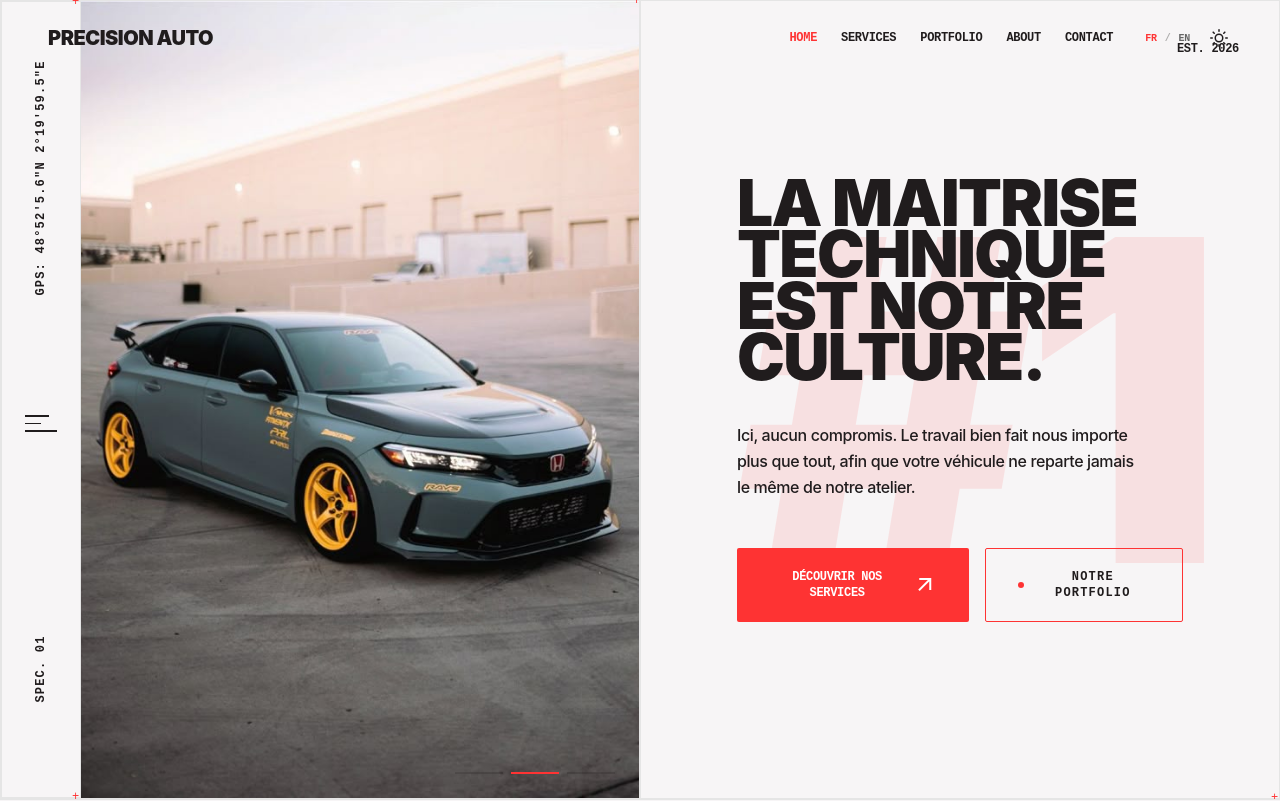
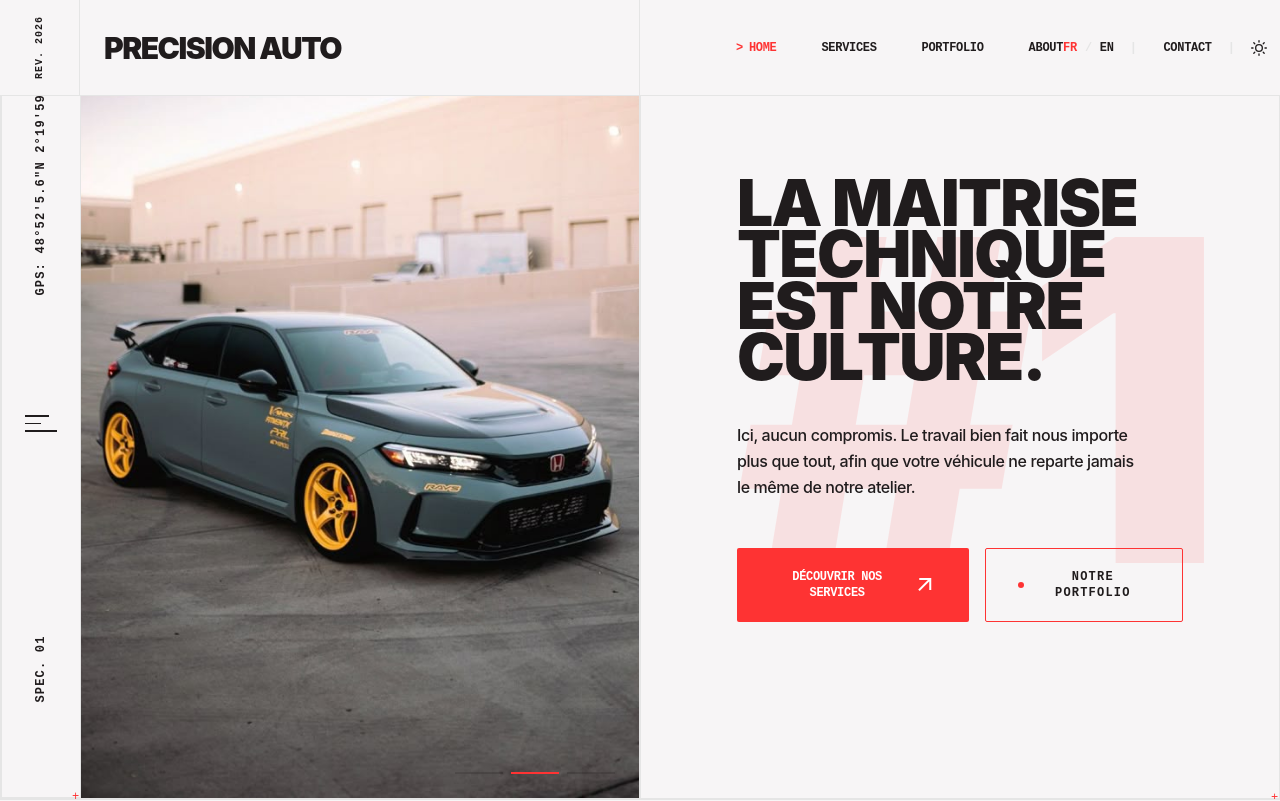
Before and after one commit to Teodev578/prepa_website, a Next.js app: page / in a window 1280 px wide. Shown: the top 801 px of the page. Built offline with nearby package versions, Linux system fonts and the light colour scheme.

Commit message:
refactor: redesign Navbar with static layout and updated navigation styling

```diff
--- a/components/Navbar.tsx
+++ b/components/Navbar.tsx
@@ -1,61 +1,57 @@
 "use client";
 
-import { useState, useEffect, useRef } from 'react';
+import { useState } from 'react';
 import Link from 'next/link';
 import { usePathname } from 'next/navigation';
 import { useTheme } from '@/components/ThemeProvider';
 
 export default function Navbar() {
     const [lang, setLang] = useState('fr');
-    const [isScrolled, setIsScrolled] = useState(false);
     const [isMenuOpen, setIsMenuOpen] = useState(false);
     const { theme, toggleTheme } = useTheme();
     const pathname = usePathname();
-    const headerRef = useRef<HTMLElement>(null);
-
-    const handleMouseMove = (e: React.MouseEvent<HTMLElement>) => {
-        if (!headerRef.current) return;
-        const rect = headerRef.current.getBoundingClientRect();
-        const x = e.clientX - rect.left;
-        headerRef.current.style.setProperty('--mouse-x', `${x}px`);
-    };
-
-    // Gestion du scroll
-    useEffect(() => {
-        const handleScroll = () => setIsScrolled(window.scrollY > 50);
-        window.addEventListener('scroll', handleScroll);
-        handleScroll();
-        return () => window.removeEventListener('scroll', handleScroll);
-    }, []);
 
     const links = [
         { label: "HOME", href: "/" },
         { label: "SERVICES", href: "/services" },
         { label: "PORTFOLIO", href: "/portfolio" },
         { label: "ABOUT", href: "/about" },
-        { label: "CONTACT", href: "/contact" },
     ];
 
     return (
-        <header
-            className={`fixed top-0 left-0 w-full z-[100] transition-all duration-300 ${isScrolled ? 'bg-background/90 backdrop-blur-md shadow-sm border-b border-border py-4' : 'bg-transparent py-6'} custom-header ${isScrolled ? 'scrolled' : ''}`}
-            ref={headerRef}
-            onMouseMove={handleMouseMove}
-        >
-            <div className="container mx-auto px-6 lg:px-12 header-container flex justify-between items-center relative z-[101]">
-                <Link href="/" className="logo flex items-center gap-4 text-foreground font-sans font-black tracking-tighter uppercase text-xl" onClick={() => setIsMenuOpen(false)}>
-                    <span>PRECISION AUTO</span>
-                </Link>
+        <header className="fixed top-0 left-0 w-full z-[100] bg-background border-b border-border h-20 md:h-24">
+            {/* Desktop Header */}
+            <div className="hidden lg:flex w-full h-full">
+                {/* Left Block: Match 50% exactly and border right */}
+                <div className="w-1/2 h-full flex items-stretch border-r border-border">
+                    {/* Responsive spacer matching Hero's left Edge Menu */}
+                    <div className="w-16 xl:w-20 shrink-0 h-full border-r border-border flex items-center justify-center">
+                        <span className="font-mono text-[10px] uppercase font-bold tracking-widest -rotate-90 whitespace-nowrap text-foreground">
+                            REV. 2026
+                        </span>
+                    </div>
+                    {/* Logo Space */}
+                    <div className="flex-grow flex items-center pl-6">
+                        <Link href="/" className="text-foreground font-sans font-black tracking-tighter uppercase text-3xl">
+                            PRECISION AUTO
+                        </Link>
+                    </div>
+                </div>
 
-                <div className="header-right hidden md:flex items-center gap-8">
-                    <nav className={`main-nav ${isMenuOpen ? 'nav-active' : ''}`} id="main-nav">
-                        <ul className="nav-links flex gap-6 text-xs font-mono uppercase tracking-[0.2em] font-bold">
+                {/* Right Block: Match 50% exactly, with internal padding from Hero */}
+                <div className="w-1/2 h-full flex items-center justify-between lg:px-24 bg-background">
+                    {/* Navigation */}
+                    <nav className="h-full flex items-center">
+                        <ul className="flex gap-6 xl:gap-8 text-xs font-mono uppercase tracking-widest font-bold h-full">
                             {links.map((link) => (
-                                <li key={link.label}>
+                                <li key={link.label} className="h-full flex items-center">
                                     <Link
                                         href={link.href}
-                                        className={`transition-colors ${pathname === link.href ? 'text-primary' : 'hover:text-primary text-foreground'}`}
+                                        className={`group flex items-center h-full transition-none ${pathname === link.href ? 'text-primary' : 'text-foreground hover:text-primary'}`}
                                     >
+                                        <span className={`text-primary font-bold mr-1.5 transition-none ${pathname === link.href ? 'opacity-100' : 'opacity-0 group-hover:opacity-100'}`}>
+                                            {'>'}
+                                        </span>
                                         {link.label}
                                     </Link>
                                 </li>
@@ -63,26 +59,50 @@ export default function Navbar() {
                         </ul>
                     </nav>
 
-                    <div className="header-actions flex items-center gap-4">
-                        <div className="language-switcher flex gap-2 text-[10px] font-mono font-bold text-muted-foreground uppercase">
-                            <button className={`lang-link transition-colors ${lang === 'fr' ? 'text-primary' : 'hover:text-foreground'}`} onClick={() => setLang('fr')}>FR</button>
-                            <span className="opacity-50">/</span>
-                            <button className={`lang-link transition-colors ${lang === 'en' ? 'text-primary' : 'hover:text-foreground'}`} onClick={() => setLang('en')}>EN</button>
+                    {/* Technical Actions Toolbar */}
+                    <div className="flex items-center text-xs font-mono text-foreground font-bold uppercase tracking-widest">
+                        {/* Selector FR / EN */}
+                        <div className="flex gap-1 items-center">
+                            <button className={`transition-none ${lang === 'fr' ? 'text-primary' : 'hover:text-primary'}`} onClick={() => setLang('fr')}>FR</button>
+                            <span className="text-border px-1">/</span>
+                            <button className={`transition-none ${lang === 'en' ? 'text-primary' : 'hover:text-primary'}`} onClick={() => setLang('en')}>EN</button>
                         </div>
 
-                        <button id="theme-toggle" className="theme-toggle hover:text-primary transition-colors text-foreground p-1" onClick={toggleTheme} aria-label="Changer le thème">
+                        <span className="text-border px-4">|</span>
+
+                        {/* Contact Link */}
+                        <Link
+                            href="/contact"
+                            className={`group flex items-center transition-none ${pathname === '/contact' ? 'text-primary' : 'text-foreground hover:text-primary'}`}
+                        >
+                            <span className={`text-primary font-bold mr-1 transition-none opacity-0 group-hover:opacity-100`}>
+                                {'>'}
+                            </span>
+                            CONTACT
+                        </Link>
+
+                        <span className="text-border px-4">|</span>
+
+                        {/* Theme Toggle */}
+                        <button id="theme-toggle" className="hover:text-primary transition-none text-foreground flex items-center" onClick={toggleTheme} aria-label="Toggle Theme">
                             {theme === 'dark' ? (
-                                <svg className="moon-icon" xmlns="http://www.w3.org/2000/svg" width="18" height="18" viewBox="0 0 24 24" fill="none" stroke="currentColor" strokeWidth="2" strokeLinecap="round" strokeLinejoin="round"><path d="M21 12.79A9 9 0 1 1 11.21 3 7 7 0 0 0 21 12.79z"></path></svg>
+                                <svg className="moon-icon" xmlns="http://www.w3.org/2000/svg" width="16" height="16" viewBox="0 0 24 24" fill="none" stroke="currentColor" strokeWidth="2" strokeLinecap="round" strokeLinejoin="round"><path d="M21 12.79A9 9 0 1 1 11.21 3 7 7 0 0 0 21 12.79z"></path></svg>
                             ) : (
-                                <svg className="sun-icon" xmlns="http://www.w3.org/2000/svg" width="18" height="18" viewBox="0 0 24 24" fill="none" stroke="currentColor" strokeWidth="2" strokeLinecap="round" strokeLinejoin="round"><circle cx="12" cy="12" r="5"></circle><line x1="12" y1="1" x2="12" y2="3"></line><line x1="12" y1="21" x2="12" y2="23"></line><line x1="4.22" y1="4.22" x2="5.64" y2="5.64"></line><line x1="18.36" y1="18.36" x2="19.78" y2="19.78"></line><line x1="1" y1="12" x2="3" y2="12"></line><line x1="21" y1="12" x2="23" y2="12"></line><line x1="4.22" y1="19.78" x2="5.64" y2="18.36"></line><line x1="18.36" y1="5.64" x2="19.78" y2="4.22"></line></svg>
+                                <svg className="sun-icon" xmlns="http://www.w3.org/2000/svg" width="16" height="16" viewBox="0 0 24 24" fill="none" stroke="currentColor" strokeWidth="2" strokeLinecap="round" strokeLinejoin="round"><circle cx="12" cy="12" r="5"></circle><line x1="12" y1="1" x2="12" y2="3"></line><line x1="12" y1="21" x2="12" y2="23"></line><line x1="4.22" y1="4.22" x2="5.64" y2="5.64"></line><line x1="18.36" y1="18.36" x2="19.78" y2="19.78"></line><line x1="1" y1="12" x2="3" y2="12"></line><line x1="21" y1="12" x2="23" y2="12"></line><line x1="4.22" y1="19.78" x2="5.64" y2="18.36"></line><line x1="18.36" y1="5.64" x2="19.78" y2="4.22"></line></svg>
                             )}
                         </button>
                     </div>
                 </div>
+            </div>
 
-                {/* Mobile Burger Menu block */}
-                <div className="md:hidden flex items-center gap-6">
-                    <button id="theme-toggle-mobile" className="theme-toggle hover:text-primary transition-colors text-foreground" onClick={toggleTheme}>
+            {/* Mobile / Tablet Header */}
+            <div className="lg:hidden flex items-center justify-between w-full h-full px-6 bg-background relative z-[101]">
+                <Link href="/" className="logo text-foreground font-sans font-black tracking-tighter uppercase text-xl md:text-2xl" onClick={() => setIsMenuOpen(false)}>
+                    PRECISION AUTO
+                </Link>
+
+                <div className="flex items-center gap-6">
+                    <button id="theme-toggle-mobile" className="hover:text-primary transition-none text-foreground" onClick={toggleTheme} aria-label="Toggle Theme Mobile">
                         {theme === 'dark' ? (
                             <svg className="moon-icon" xmlns="http://www.w3.org/2000/svg" width="18" height="18" viewBox="0 0 24 24" fill="none" stroke="currentColor" strokeWidth="2" strokeLinecap="round" strokeLinejoin="round"><path d="M21 12.79A9 9 0 1 1 11.21 3 7 7 0 0 0 21 12.79z"></path></svg>
                         ) : (
@@ -90,33 +110,38 @@ export default function Navbar() {
                         )}
                     </button>
 
-                    <div className={`burger-menu w-6 h-4 flex flex-col justify-between cursor-pointer ${isMenuOpen ? 'toggle' : ''}`} onClick={() => setIsMenuOpen(!isMenuOpen)}>
-                        <div className={`line1 w-full h-[1.5px] bg-foreground transition-all duration-300 origin-left ${isMenuOpen ? 'rotate-[40deg] w-[26px]' : ''}`}></div>
-                        <div className={`line2 w-full h-[1.5px] bg-foreground transition-all duration-300 ${isMenuOpen ? 'opacity-0' : ''}`}></div>
-                        <div className={`line3 w-full h-[1.5px] bg-foreground transition-all duration-300 origin-left ${isMenuOpen ? '-rotate-[40deg] w-[26px]' : ''}`}></div>
+                    {/* Minimal Burger Menu */}
+                    <div className="w-8 h-4 flex flex-col justify-between cursor-pointer" onClick={() => setIsMenuOpen(!isMenuOpen)}>
+                        <div className={`w-full h-[1.5px] bg-foreground transition-all duration-300 origin-left ${isMenuOpen ? 'rotate-[40deg] w-[26px]' : ''}`}></div>
+                        <div className={`w-full h-[1.5px] bg-foreground transition-all duration-300 ${isMenuOpen ? 'opacity-0' : ''}`}></div>
+                        <div className={`w-full h-[1.5px] bg-foreground transition-all duration-300 origin-left ${isMenuOpen ? '-rotate-[40deg] w-[26px]' : ''}`}></div>
                     </div>
                 </div>
             </div>
 
-            {/* Mobile Nav Overlay */}
-            <div className={`absolute top-full left-0 w-full bg-background border-b border-border shadow-xl md:hidden transition-all duration-300 overflow-hidden ${isMenuOpen ? 'max-h-screen py-8 opacity-100 border-t' : 'max-h-0 py-0 opacity-0 border-t-0'}`}>
-                <ul className="nav-links flex flex-col gap-6 px-8 text-sm font-mono uppercase tracking-[0.2em] font-bold">
-                    {links.map((link) => (
+            {/* Mobile Dropdown Menu */}
+            <div className={`absolute top-full left-0 w-full bg-background border-b border-border lg:hidden transition-all duration-300 overflow-hidden z-[100] ${isMenuOpen ? 'max-h-screen py-8 border-t opacity-100' : 'max-h-0 py-0 border-t-0 opacity-0'}`}>
+                <ul className="flex flex-col gap-6 px-8 text-sm font-mono uppercase tracking-widest font-bold">
+                    {[...links, { label: "CONTACT", href: "/contact" }].map((link) => (
                         <li key={link.label}>
                             <Link
                                 href={link.href}
                                 onClick={() => setIsMenuOpen(false)}
-                                className={`block w-full border-b border-border/50 pb-2 ${pathname === link.href ? 'text-primary' : 'text-foreground hover:text-primary'}`}
+                                className={`group flex items-center w-full border-b border-border/20 pb-4 transition-none ${pathname === link.href ? 'text-primary' : 'text-foreground hover:text-primary'}`}
                             >
+                                <span className={`text-primary font-bold mr-2 transition-none ${pathname === link.href ? 'opacity-100' : 'opacity-0 group-hover:opacity-100'}`}>
+                                    {'>'}
+                                </span>
                                 {link.label}
                             </Link>
                         </li>
                     ))}
                 </ul>
-                <div className="px-8 mt-8 language-switcher flex gap-4 text-xs font-mono font-bold text-muted-foreground uppercase">
-                    <button className={`lang-link transition-colors ${lang === 'fr' ? 'text-primary' : ''}`} onClick={() => setLang('fr')}>FR</button>
-                    <span className="opacity-50">/</span>
-                    <button className={`lang-link transition-colors ${lang === 'en' ? 'text-primary' : ''}`} onClick={() => setLang('en')}>EN</button>
+                <div className="px-8 mt-10 flex gap-4 text-xs font-mono font-bold text-foreground uppercase tracking-widest">
+                    <span>LANG:</span>
+                    <button className={`transition-none ${lang === 'fr' ? 'text-primary' : 'hover:text-primary'}`} onClick={() => setLang('fr')}>FR</button>
+                    <span className="text-border">/</span>
+                    <button className={`transition-none ${lang === 'en' ? 'text-primary' : 'hover:text-primary'}`} onClick={() => setLang('en')}>EN</button>
                 </div>
             </div>
         </header>
```
